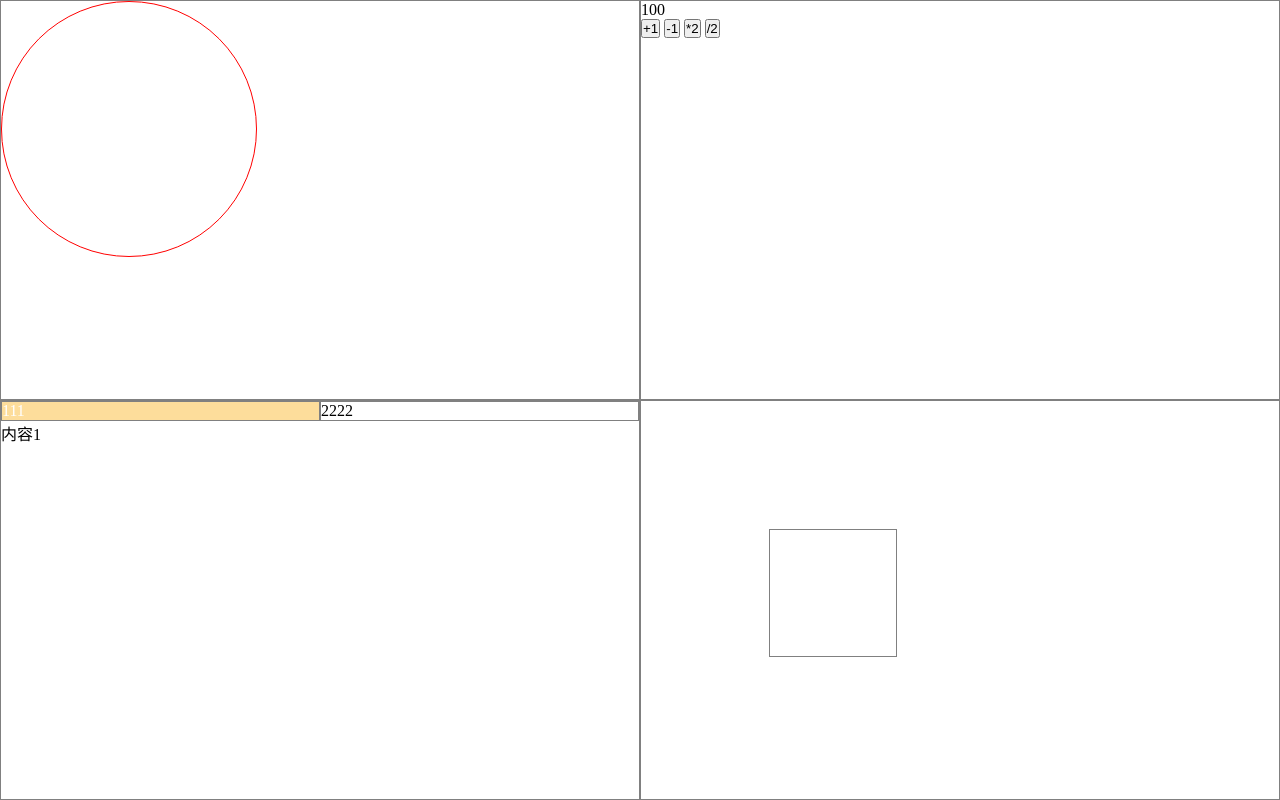
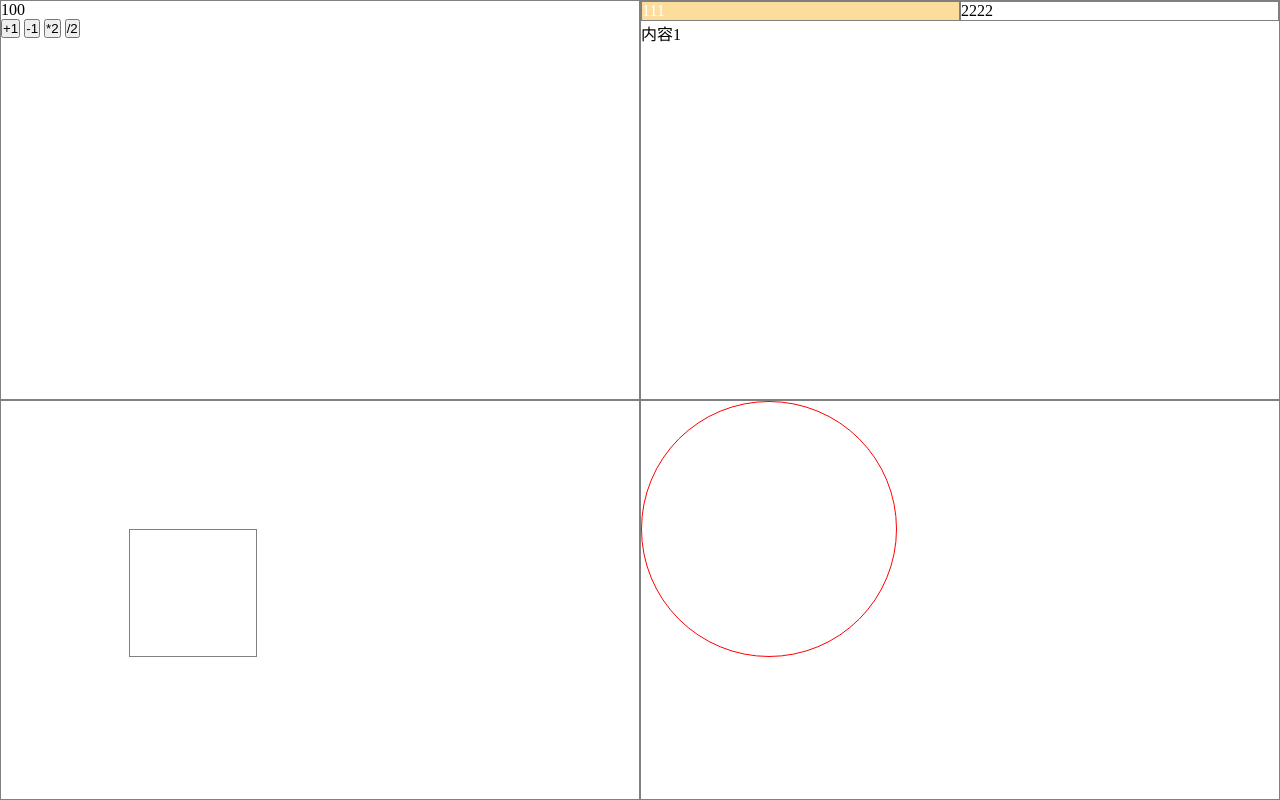
Before and after one commit to LYLYLY7/MVC, a website with bundled scripts: page src/index.html in a window 1280 px wide. Built offline with nearby package versions, Linux system fonts and the light colour scheme.

Commit message:
app4 的html封装到app4.js中

```diff
--- a/src/app4.js
+++ b/src/app4.js
@@ -1,9 +1,16 @@
 import $ from 'jquery';
 import './app4.css';
 
-const $circle  = $('#app4 .circle')
-$circle.on('mouseenter',()=>{
-  $circle.addClass('active')
-}).on('mouseleave',()=>{
-  $circle.removeClass('active')
-})
+const html = `
+    <section id="app4">
+      <div class="circle"></div>
+    </section>
+`;
+const $element = $(html).appendTo($(`body > .page`));
+
+const $circle = $('#app4 .circle');
+$circle.on('mouseenter', () => {
+  $circle.addClass('active');
+}).on('mouseleave', () => {
+  $circle.removeClass('active');
+});
--- a/src/index.html
+++ b/src/index.html
@@ -9,9 +9,6 @@
 </head>
 <body>
   <div class="page">
-    <section id="app4">
-      <div class="circle"></div>
-    </section>
   </div>
   <script type="module" src="main.js"></script>
 </body>
```
